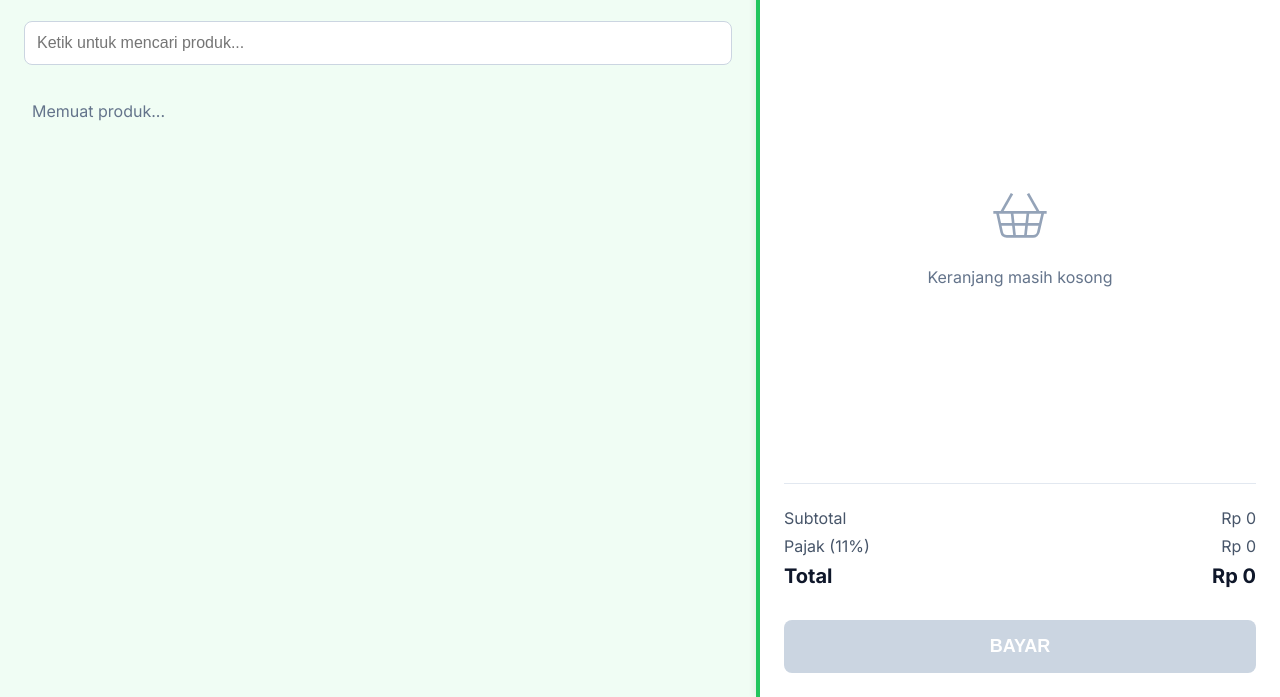
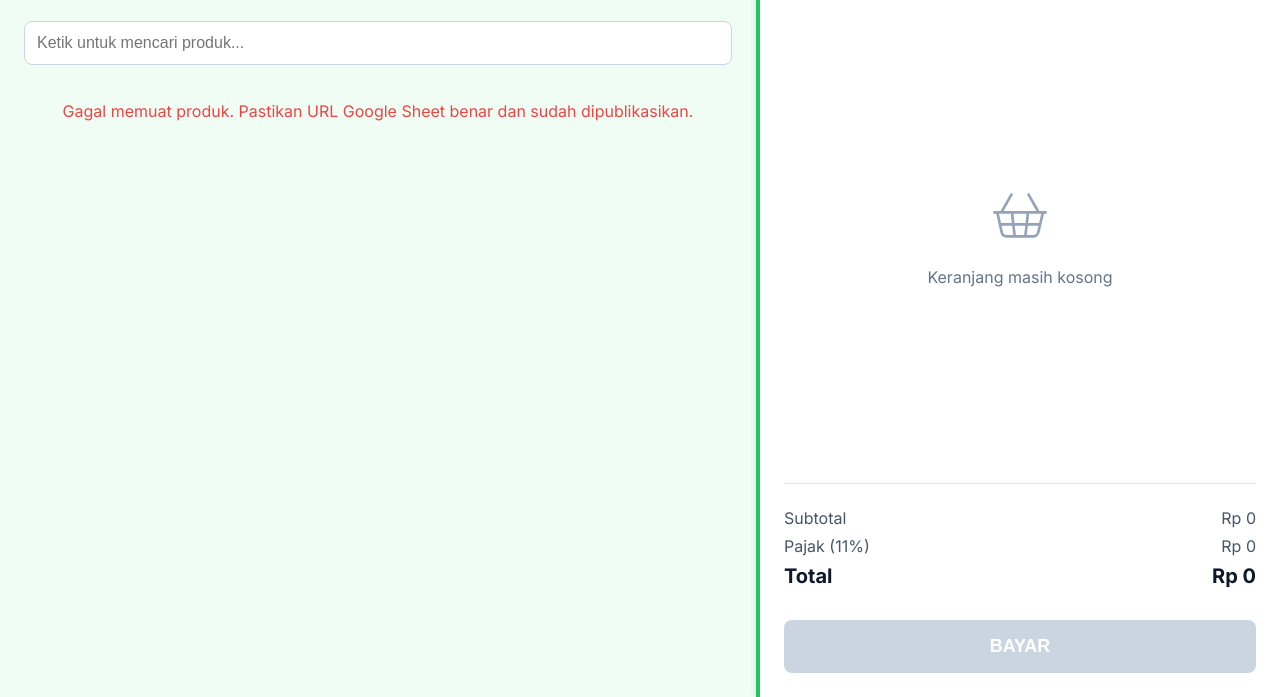
Before and after one commit to sudarto917-svg/Kasir-V1, a plain HTML site: page index.html in a window 1280 px wide. Shown: the part 103-800 px from the top of the page. Drawn offline with Linux system fonts and the light colour scheme; no server answers.

Commit message:
Update Google Sheet and QRIS image URLs

```diff
--- a/index.html
+++ b/index.html
@@ -186,9 +186,9 @@
     <script>
         document.addEventListener('DOMContentLoaded', () => {
             // --- PENTING: Ganti URL di bawah ini dengan URL .csv dari Google Sheet Anda ---
-            const GOOGLE_SHEET_URL = https://docs.google.com/spreadsheets/d/e/2PACX-1vTxVL5u6i9rJqT3IbjyDPhlbHk5fnWj4cxO-W8pXJNhlxnS7eXtKAot8w1XbZh4rcMM4jZeBr7-HOlJ/pub?output=csv';
+            const GOOGLE_SHEET_URL = 'https://docs.google.com/spreadsheets/d/e/2PACX-1vTxVL5u6i9rJqT3IbjyDPhlbHk5fnWj4cxO-W8pXJNhlxnS7eXtKAot8w1XbZh4rcMM4jZeBr7-HOlJ/pub?output=csv';
             // --- PENTING: Ganti URL di bawah ini dengan URL GAMBAR QRIS Anda ---
-            const QRIS_IMAGE_URL = 'https://i.imgur.com/cv5MwBp.png';
+            const QRIS_IMAGE_URL = 'https://i.imgur.com/uILbqf3.png';
 
             let allProducts = [];
             let cart = [];
```
